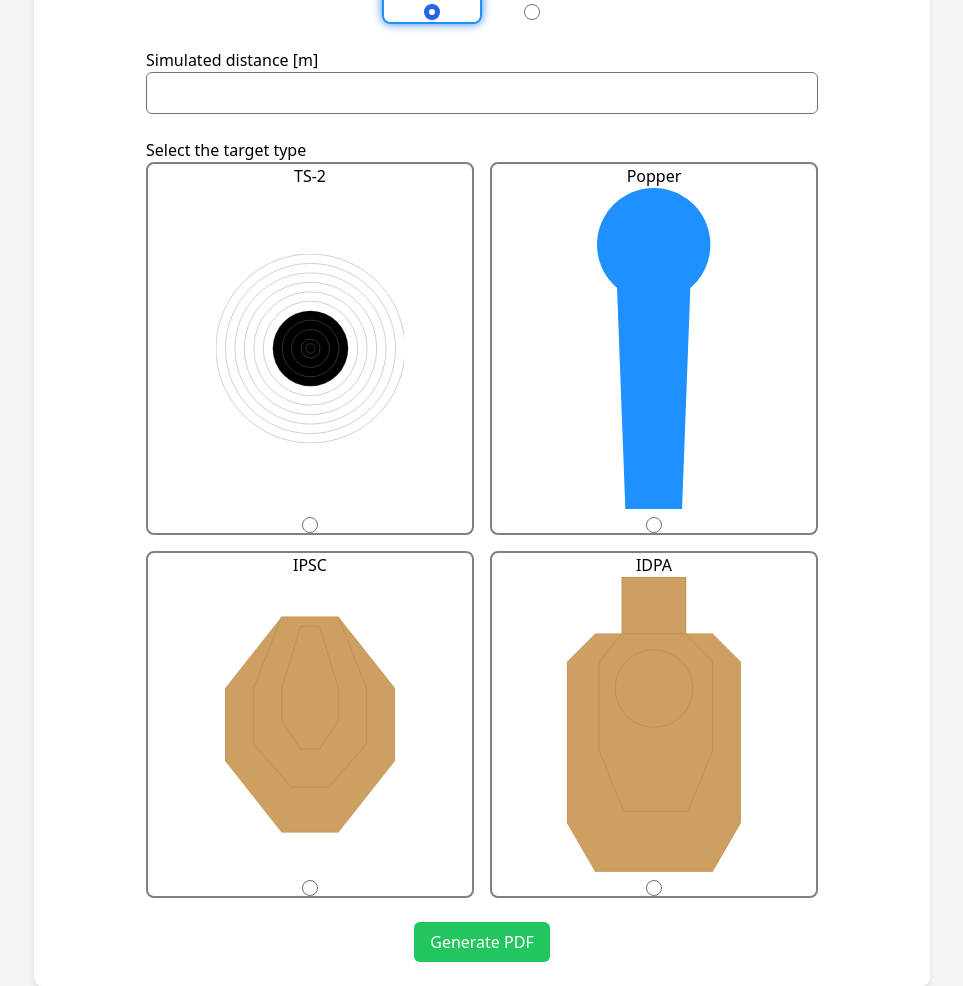
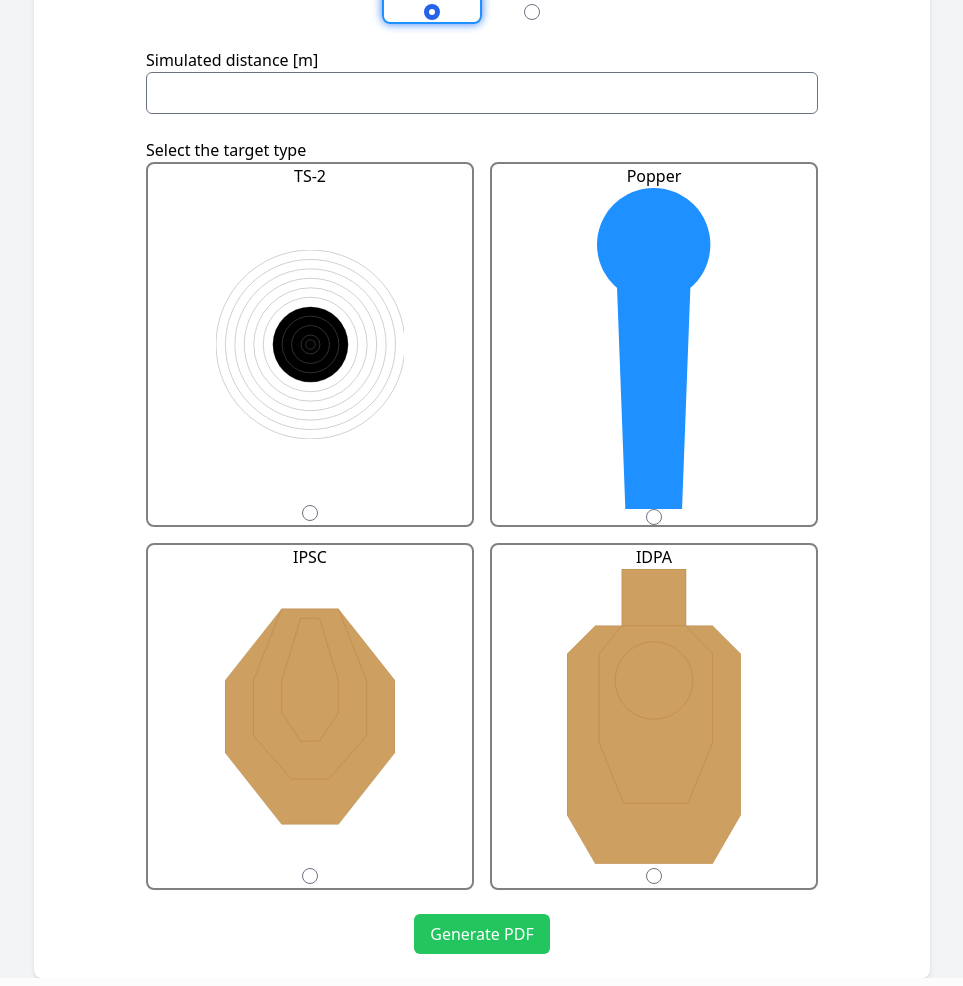
Before and after one commit to bszczuka/steel-training, a Flask app: page /custom in a window 1280 px wide. Shown: the part 822-1808 px from the top of the page, without its empty margins (158-1121 px from the left). Run offline with Flask 3, Linux system fonts and the light colour scheme; some libraries are stand-ins or nearby versions.

Commit message:
layout fix

```diff
--- a/templates/custom.html
+++ b/templates/custom.html
@@ -19,7 +19,7 @@
                     {% with target_width=5, target_height=5 %}
                         {% include 'ts2_svg.html' %}
                     {% endwith %}
-                    <input type="radio" id="ts2" name="target_type" value="ts2" required class="mt-2"> <!-- Margin added for spacing -->
+                    <input type="radio" id="ts2" name="target_type" value="ts2" required class="m-1"> <!-- Margin added for spacing -->
                 </label>
             </div>
             <div class="flex flex-col justify-between h-full">
@@ -28,7 +28,7 @@
                     {% with target_width=3, target_height=8.5 %}
                         {% include 'popper_svg.html' %}
                     {% endwith %}
-                    <input type="radio" id="popper" name="target_type" value="popper" required class="mt-2"> <!-- Margin added for spacing -->
+                    <input type="radio" id="popper" name="target_type" value="popper" required class="m1-"> <!-- Margin added for spacing -->
                 </label>
             </div>
             <div class="flex flex-col justify-between h-full">
@@ -37,7 +37,7 @@
                     {% with target_width=4.5, target_height=5.8 %}
                         {% include 'ipsc_svg.html' %}
                     {% endwith %}
-                    <input type="radio" id="ipsc" name="target_type" value="ipsc" required class="mt-2"> <!-- Margin added for spacing -->
+                    <input type="radio" id="ipsc" name="target_type" value="ipsc" required class="m-1"> <!-- Margin added for spacing -->
                 </label>
             </div>
             <div class="flex flex-col justify-between h-full">
@@ -46,7 +46,7 @@
                     {% with target_width=4.6, target_height=7.8 %}
                         {% include 'idpa_svg.html' %}
                     {% endwith %}
-                    <input type="radio" id="idpa" name="target_type" value="idpa" class="mt-2"> <!-- Margin added for spacing -->
+                    <input type="radio" id="idpa" name="target_type" value="idpa" class="m-1"> <!-- Margin added for spacing -->
                 </label>
             </div>
         </div>
```
